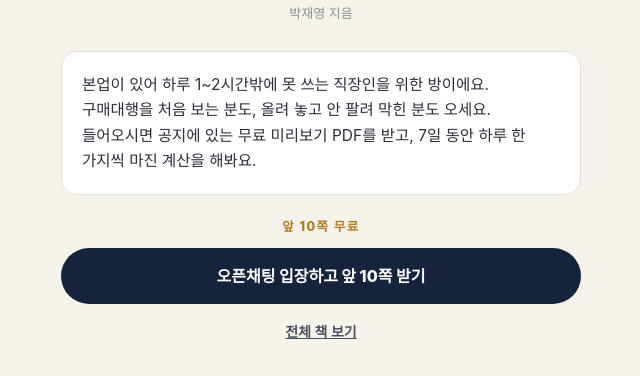
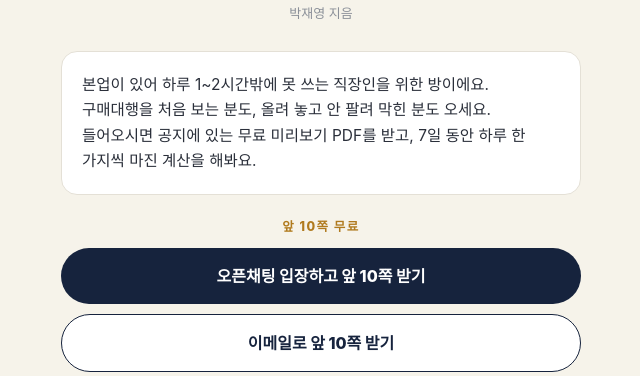
Before and after one commit to pswriting/writey-pages, a plain HTML site: page p/5bdcd31c59/index.html in a window 1280 px wide. Shown: the part 545-921 px from the top of the page, without its empty margins (319-959 px from the left). Drawn offline with Linux system fonts and the light colour scheme.

Commit message:
page 5bdcd31c59

```diff
--- a/p/5bdcd31c59/index.html
+++ b/p/5bdcd31c59/index.html
@@ -27,7 +27,7 @@ details ul{margin:10px 0 2px;padding-left:18px;color:#4A5160;font-size:14px}deta
 <p class="by">박재영 지음</p>
 <div class="card"><p>본업이 있어 하루 1~2시간밖에 못 쓰는 직장인을 위한 방이에요. 구매대행을 처음 보는 분도, 올려 놓고 안 팔려 막힌 분도 오세요. 들어오시면 공지에 있는 무료 미리보기 PDF를 받고, 7일 동안 하루 한 가지씩 마진 계산을 해봐요.</p></div>
 <div class="free">앞 10쪽 무료</div>
-<a class="btn p" href="https://open.kakao.com/o/gBVQqUXi" target="_blank" rel="noopener">오픈채팅 입장하고 앞 10쪽 받기</a><a class="btn t" href="https://kmong.com/@온화한창문8380" target="_blank" rel="noopener">전체 책 보기</a>
+<a class="btn p" href="https://kmong.com/@온화한창문8380" target="_blank" rel="noopener">오픈채팅 입장하고 앞 10쪽 받기</a><a class="btn s" href="https://open.kakao.com/o/gBVQqUXi" target="_blank" rel="noopener">이메일로 앞 10쪽 받기</a>
 <h2>차례</h2>
 <details><summary>PART 1. 구매대행이 운에 맡기는 일이라는 착각</summary><ul><li>부업 열심히 했지만 수익이 없었던 이유</li><li>상품 100개 올려도 안 팔리는 진짜 원인</li><li>팔고도 남는 게 없는 상품은 따로 있다</li><li>마진 계산표 한 장이 상품 수 100개를 이긴다</li></ul></details><details><summary>PART 2. &#x27;NCM 공식&#x27; 1단계 — 해외가부터 판별한다</summary><ul><li>해외 사이트 가격만 봐도 팔릴 상품이 보인다</li><li>판별 기준 ① 원가에 배송비까지 더해 본다</li><li>같은 상품이 사이트마다 2배 차이 나는 이유</li><li>환율 하나로 마진이 사라지는 순간</li></ul></details><details><summary>PART 3. &#x27;NCM 공식&#x27; 2단계 — 숨은 비용을 전부 뺀다</summary><ul><li>배송비와 수수료가 마진을 먹는 구조</li><li>마진 계산은 직장인도 전업 셀러만큼 빠르다</li><li>계산표에서 ㅇㅇㅇ만 걸러도 손해 상품이 사라진다</li><li>순마진 3,000원 이하 상품은 팔지 마라</li></ul></details><details><summary>PART 4. &#x27;NCM 공식&#x27; 3단계 — 하루 1~2시간 선별 루틴</summary><ul><li>퇴근 후 60분 상품 선별 구조</li><li>엑셀 기본 기능만 알아도 계산표는 끝난다</li><li>선별 후 등록까지 10분 걸리는 절차</li><li>유튜브 강의가 제각각이어도 마진만은 똑같다</li></ul></details><details><summary>PART 5. 첫 매출 이후, 월급을 넘기는 확장</summary><ul><li>첫 매출 난 상품으로 월 300만 원 만들기</li><li>마진 계산된 상품 20개가 월급 외 수입이 된다</li><li>매출이 늘어도 시간은 그대로인 운영법</li><li>월급 말고 내 계좌로 매달 들어오는 돈이 생긴다</li></ul></details>
 <p class="foot">NCM 구매대행 · 박재영</p>
```
